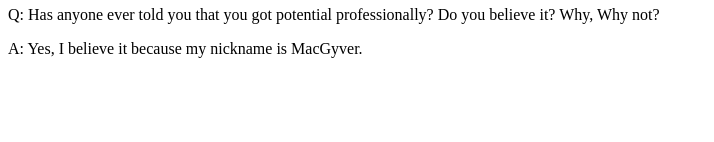
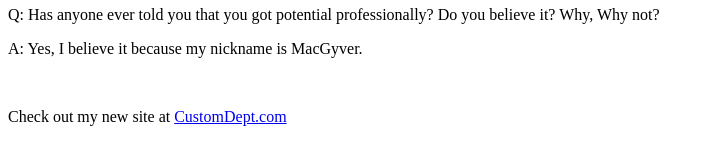
Before and after one commit to MartyBonacci/personal-development, a PHP site: page / in a window 1280 px wide. Shown: the part 1906-2048 px from the top of the page, without its empty margins (0-714 px from the left). Before the commit the page ends 1964 px from the top, so only its background shows below. Run offline with PHP 8.4, Linux system fonts and the light colour scheme.

Commit message:
added link to pwp

```diff
--- a/index.php
+++ b/index.php
@@ -85,5 +85,7 @@
 		<p>A: I'm able to build manufacturing systems on a shoestring (or with nothing more than stone knives and bearskins).</p>
 		<p>Q: Has anyone ever told you that you got potential professionally? Do you believe it? Why, Why not?</p>
 		<p>A: Yes, I believe it because my nickname is MacGyver.</p>
+		<br/>
+		<p>Check out my new site at <a href="https://bootcamp-coders.cnm.edu/~mbonacci/custom-dept/public_html/index.php" target="_blank">CustomDept.com</a></p>
 	</body>
 </html>
```
